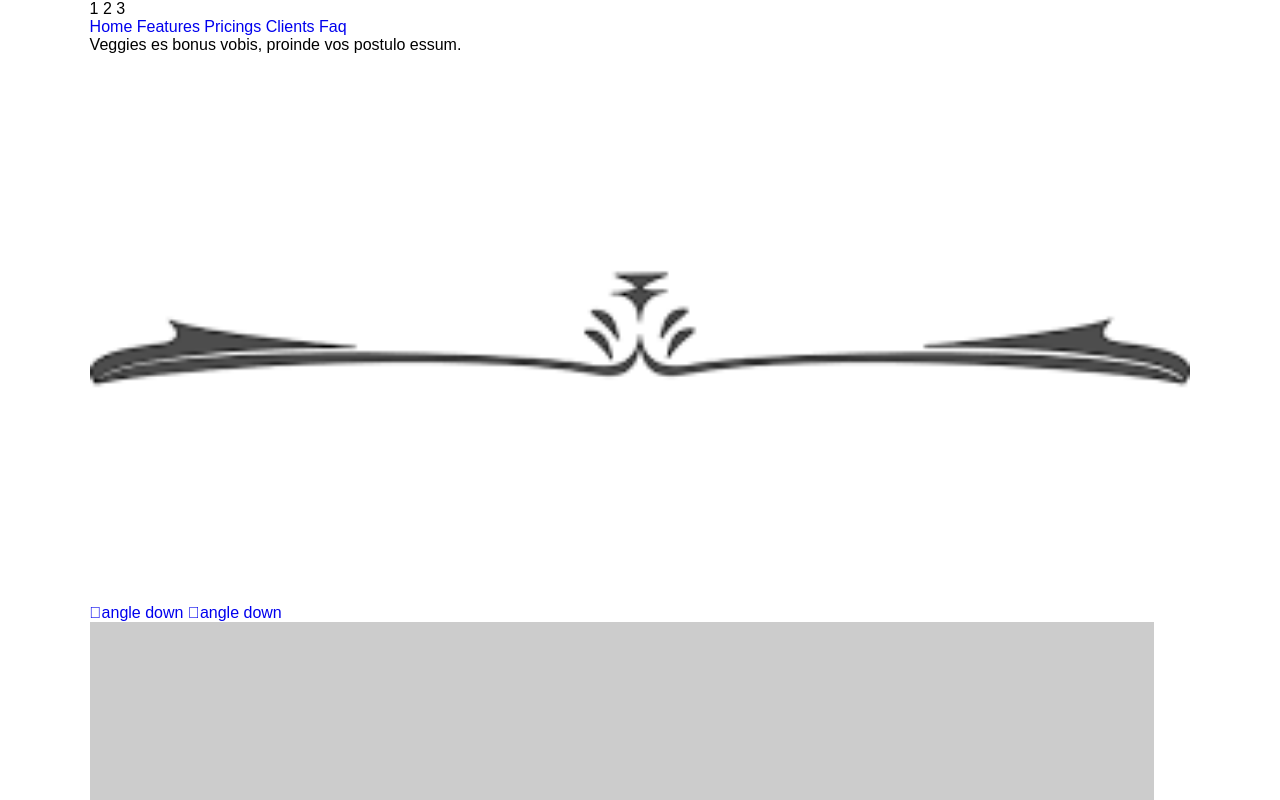
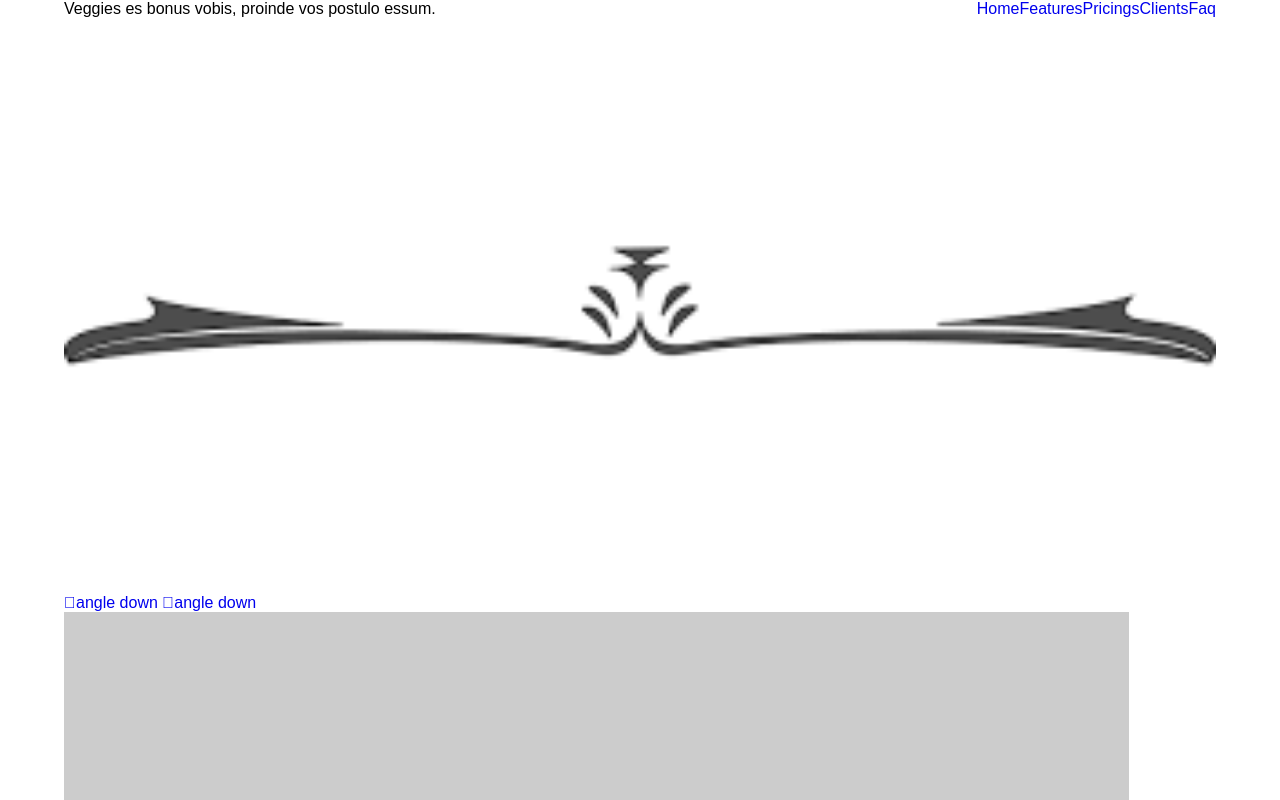
Before and after one commit to dpriyankaprdxn/veggie, a plain HTML site: page index.html in a window 1280 px wide. Shown: the top 800 px of the page. Drawn offline with Linux system fonts and the light colour scheme; placeholder pictures from the web are drawn by us.

Commit message:
header style started

```diff
--- a/assets/css/style.css
+++ b/assets/css/style.css
@@ -100,17 +100,27 @@ li {
 /*for wrapper*/
 .wrapper {
   max-width: 1360px;
-  width: 86%;
+  width: 90%;
   margin: 0 auto;
 }
 /*=================================
   Header styling starts here
 =================================*/
 
+.hamburger { display: none; }
 
+header { position: relative; }
 
+header {
+  width: 100%;
+  position: absolute;
+  top: 0;
+}
 
-
+nav ul {
+  display: flex;
+  justify-content: flex-end;
+}
 
 /*=================================
   Header styling ends here
@@ -146,6 +156,12 @@ li {
 =================================*/
 
 /*media query starts*/
+
+/*media query for remove hover effect below 1024*/
+@media only screen and (min-width: 1024px) {
+
+}
+
 /*media query for 995px starts here*/
 @media only screen and (max-width: 995px) {
 
```
